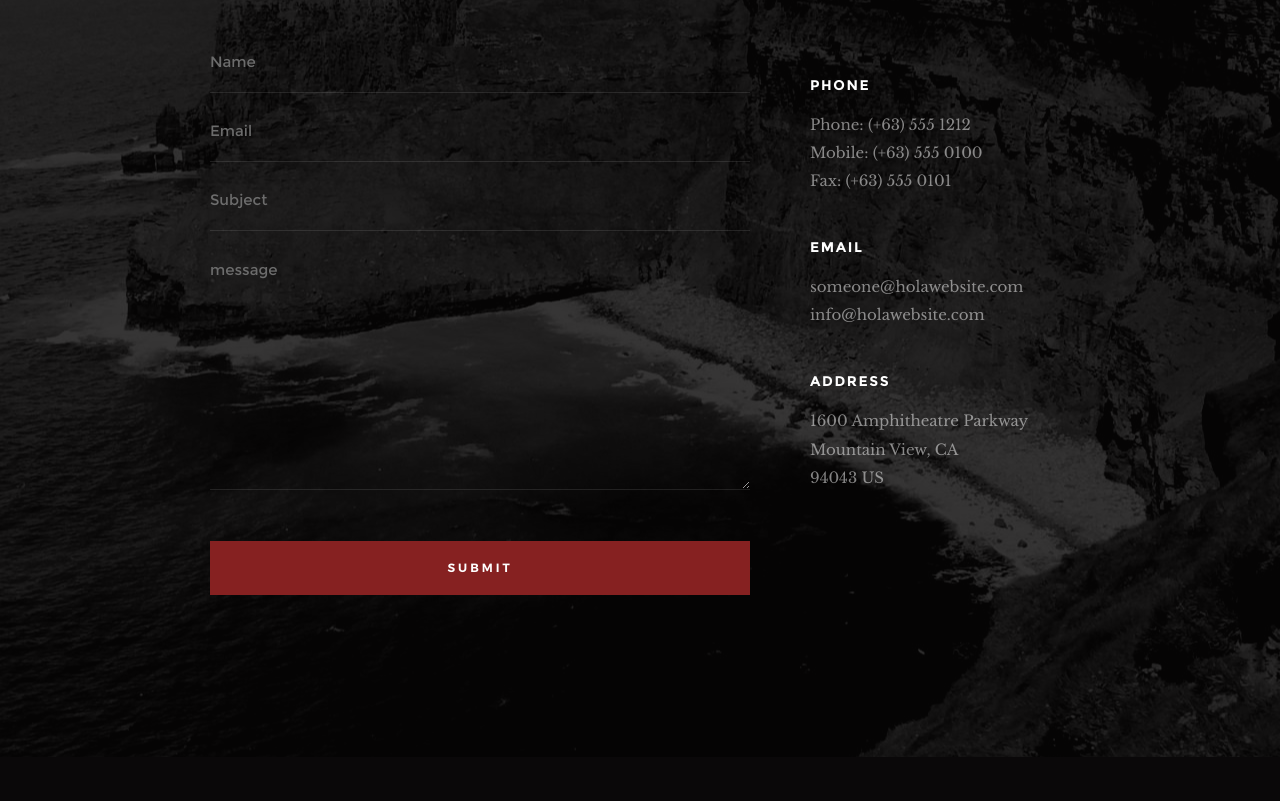
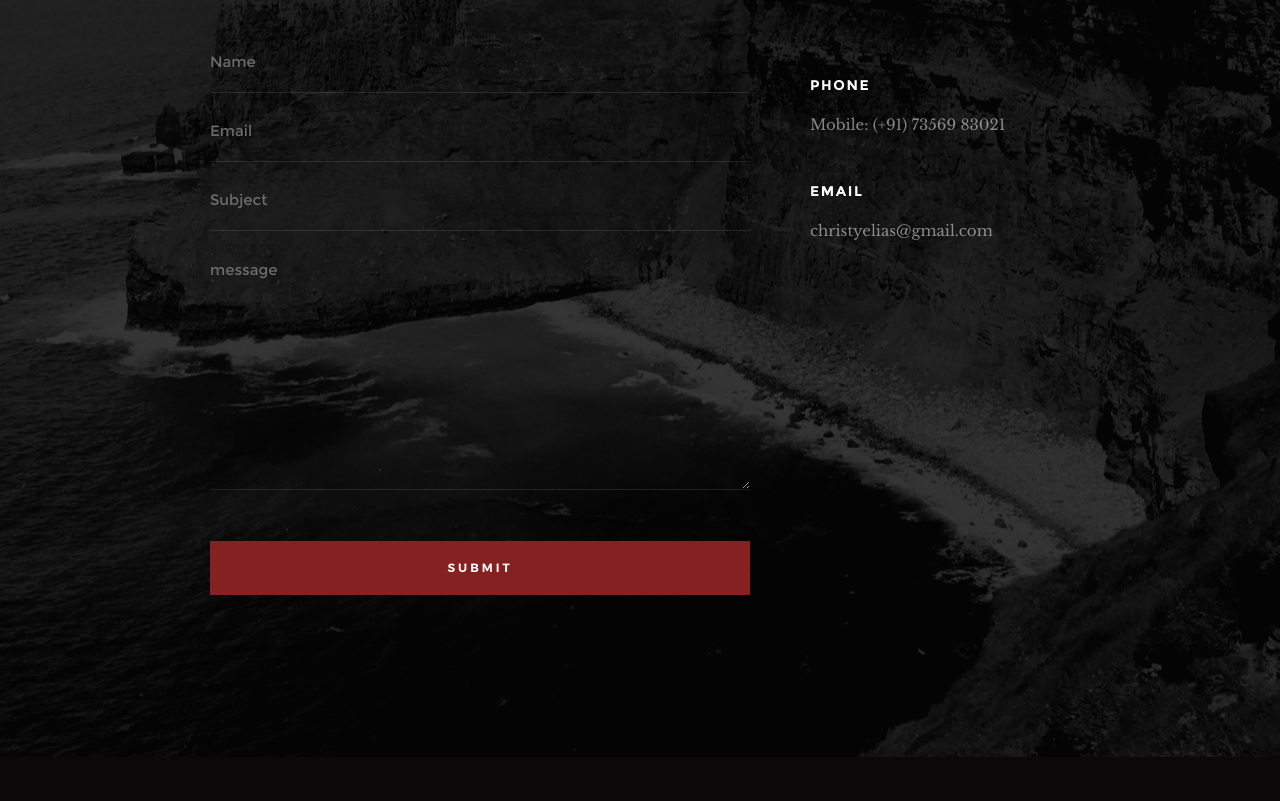
Before and after one commit to christy1/christy1.github.io, a plain HTML site: page index.html in a window 1280 px wide. Shown: the part 7690-8491 px from the top of the page. Drawn offline with Linux system fonts and the light colour scheme.

Commit message:
edited address

```diff
--- a/index.html
+++ b/index.html
@@ -585,16 +585,13 @@ placeholder="message" rows="10" cols="50" required="" aria-required="true" class
         </div>
         <div class="col-four tab-full contact__infos">
           <h4 class="h06">Phone</h4>
-          <p>Phone: (+63) 555 1212<br>
-            Mobile: (+63) 555 0100<br>
-            Fax: (+63) 555 0101 </p>
+          <p>Mobile: (+91) 73569 83021</p>
           <h4 class="h06">Email</h4>
-          <p>someone@holawebsite.com<br>
-            info@holawebsite.com </p>
-          <h4 class="h06">Address</h4>
+          <p>christyelias@gmail.com</p>
+          <!-- <h4 class="h06">Address</h4>
           <p> 1600 Amphitheatre Parkway<br>
             Mountain View, CA<br>
-            94043 US </p>
+            94043 US </p> -->
         </div>
       </div>
     </section>
```
